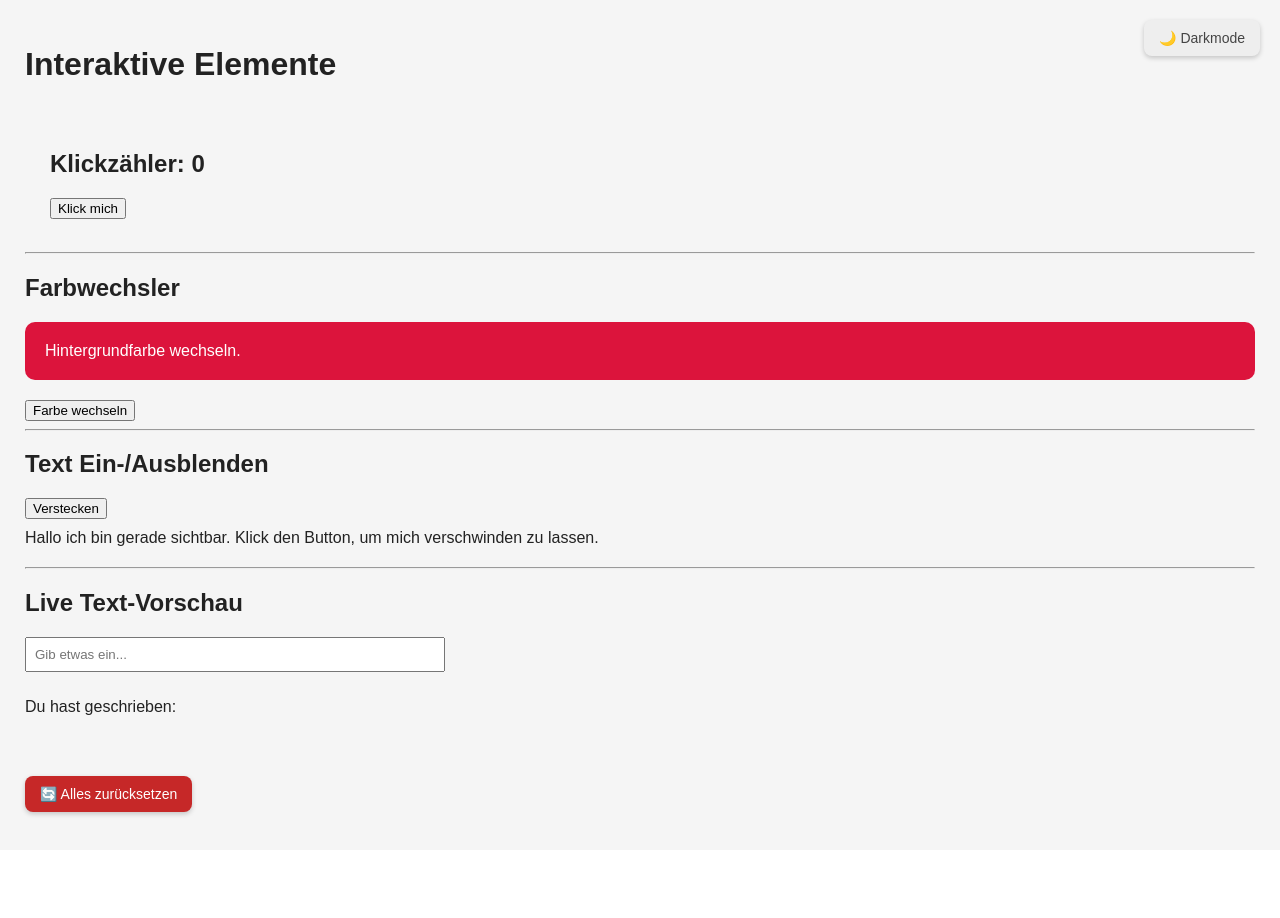
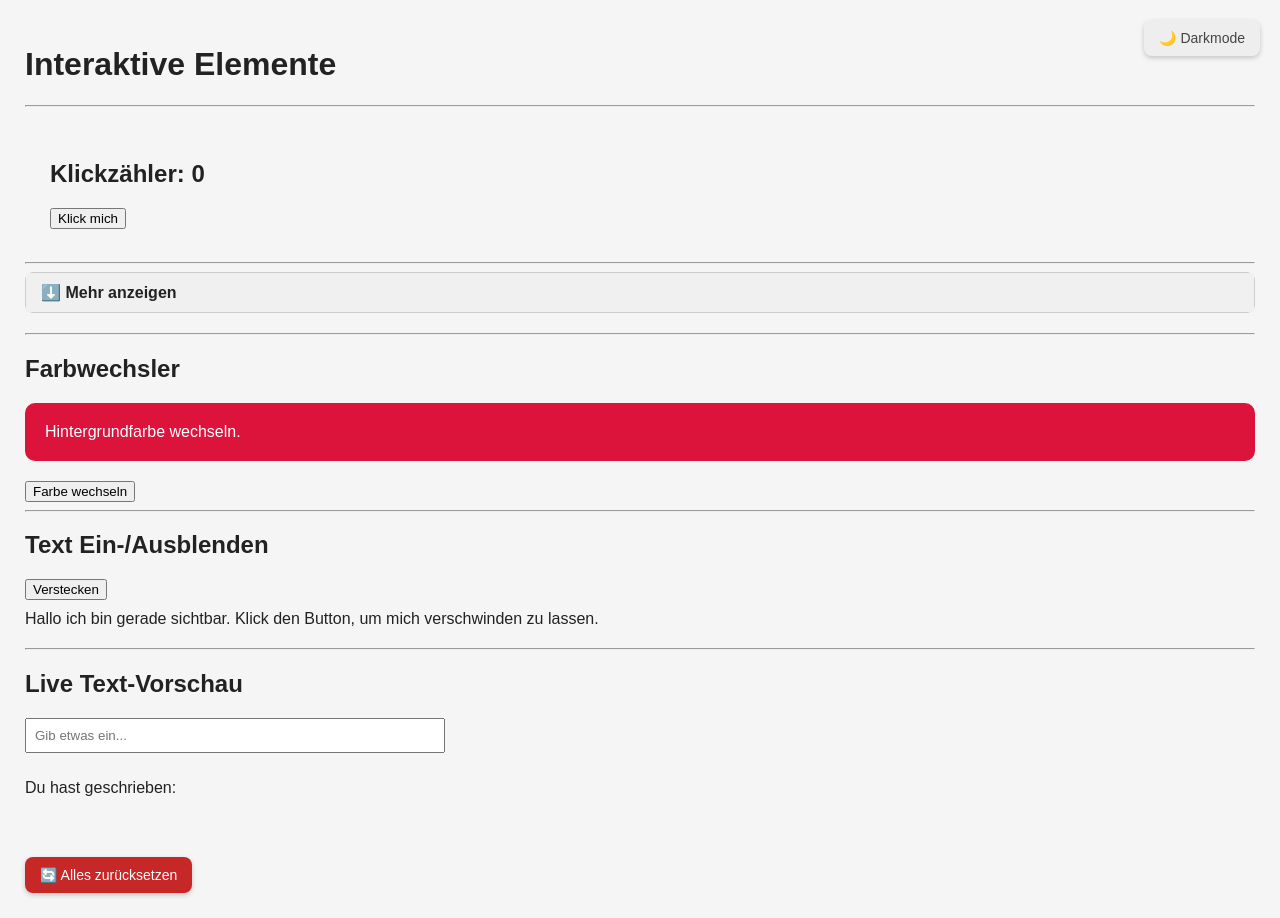
Before and after one commit to Marcus622/web-suheib-forked, a React (Create React App) app in the folder interaktive-elemente/: page / in a window 1280 px wide. Before the commit the page ends 850 px from the top, so only its background shows below. Built offline with nearby package versions, Linux system fonts and the light colour scheme.

Commit message:
Frohe Ostern teil 4

```diff
--- a/interaktive-elemente/src/App.js
+++ b/interaktive-elemente/src/App.js
@@ -6,6 +6,7 @@ import TextToggle from './components/TextToggle';
 import LiveTextVorschau from './components/LiveTextVorschau';
 import DarkModeToggle from './components/DarkModeToggle';
 import ResetButton from './components/ResetButton';
+import Akkordeon from './components/Akkordeon';
 
 
 
@@ -52,7 +53,10 @@ useEffect(() => {
     <div style={appStyle}>
       <h1>Interaktive Elemente</h1>
       <DarkModeToggle onToggle={toggleDarkMode} isDark={isDarkMode} />
+      <hr/>
       <KlickZaehler />
+      <hr/>
+      <Akkordeon />
       <hr />
       <FarbWechsler />
       <hr />
--- /dev/null
+++ b/interaktive-elemente/src/components/Akkordeon.js
@@ -0,0 +1,34 @@
+import React, {useState} from "react";
+
+function Akkordeon() {
+    const [istOffen, setIstOffen] = useState(false);
+
+    const toggle = () => {
+        setIstOffen(prev => !prev);
+    };
+
+
+return (
+    <div style={{border: "1px solid #ccc", borderRadius: "8px", marginBottom: "20px"}}>
+        <div
+        onClick={toggle}
+        style={{
+            padding: "10px 15px",
+            backgroundColor: "#f0f0f0",
+            cursor: "pointer",
+            fontWeight: "bold"
+        }}
+    >
+        {istOffen ? "⬆️ Weniger anzeigen" : "⬇️ Mehr anzeigen"}
+        </div>
+        {istOffen && (
+            <div style={{ padding: "15px", backgroundColor: "#fafafa"}}>
+            <p>Dies ist ein ein-und ausklappberer Inhalt!</p>
+            <p>Du kannst hier beliebigen Inhalt unterbringen - Text, Bilder, Formulare, usw.</p>
+            </div>
+        )}
+        </div>
+);
+}
+
+export default Akkordeon;
```
